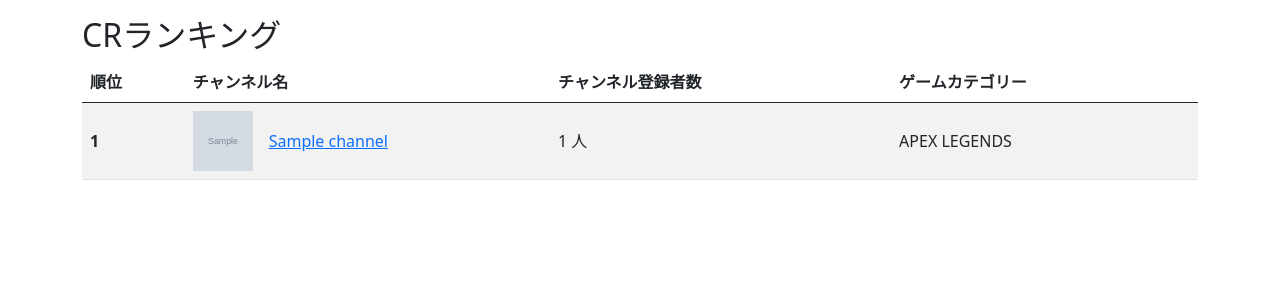
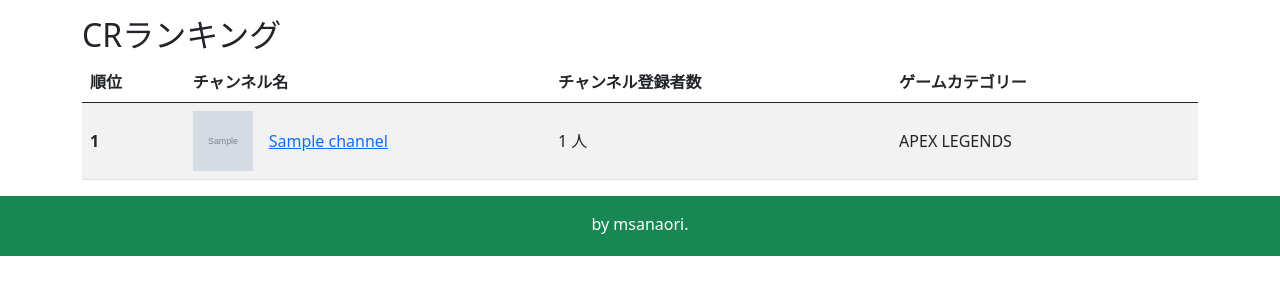
Before and after one commit to RikiisDog/Youtube-Ranking, a Django app: page /index/ in a window 1280 px wide. Shown: the part 64-364 px from the top of the page. Run offline with Django 4.2, Linux system fonts and the light colour scheme; tables that the repository leaves empty hold one stand-in row (values such as "Sample post"); grey boxes marked "Sample" are stand-in pictures.

Commit message:
htmlファイルにフッターを追加

```diff
--- a/youtubeapp/templates/base.html
+++ b/youtubeapp/templates/base.html
@@ -18,5 +18,8 @@
 
         {% block content %}
         {% endblock content %}
+
+        {% block footer %}
+        {% endblock footer %}
     </body>
 </html>
--- a/youtubeapp/templates/index.html
+++ b/youtubeapp/templates/index.html
@@ -40,3 +40,13 @@
         </table>
     </div>
 {% endblock content %}
+
+{% block footer %}
+    <footer id="footer" class="footer pt-3 pb-1 bg-success " style="top: 0px;">
+        <div class="container">
+            <div class="copyright">
+                <p class="text-center text-white">by msanaori.</p>
+            </div>
+        </div>
+    </footer>
+{% endblock footer %}
```
Also changed, not shown: youtubeapp/templates/detail.html (+10 -0 lines).
